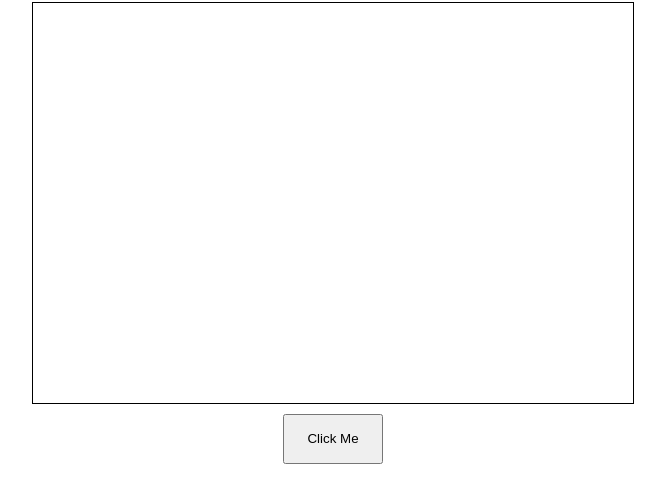
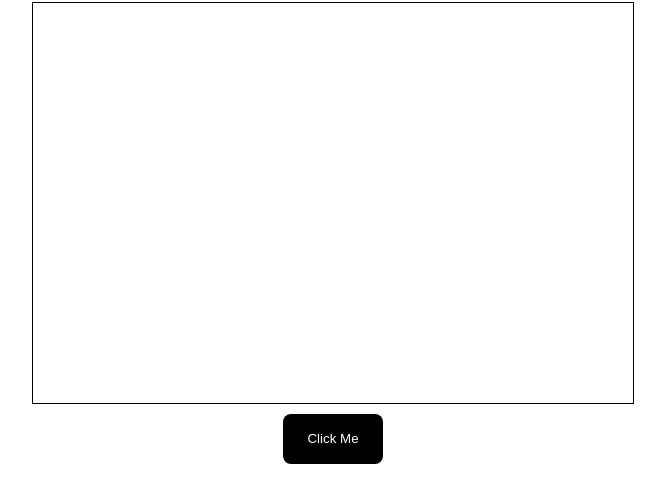
Before and after one commit to dilarangoding/dilarangoding.github.io, a plain HTML site: page index.html in a window 1280 px wide. Shown: the part 78-580 px from the top of the page, without its empty margins (307-972 px from the left). Drawn offline with Linux system fonts and the light colour scheme.

Commit message:
styling button

```diff
--- a/index.html
+++ b/index.html
@@ -29,8 +29,16 @@
     }
 
     button {
+      border:none;
+      border-radius: 8px;
+      background-color: rgb(0, 0, 0);
+      color: white;
       width: 100px;
       height: 50px;
+    }
+    button:hover{
+      box-shadow: rgba(146, 2, 2, 0.15) 1.95px 1.95px 2.6px;
+
     }
 
     @media only screen and (max-width: 400px) {
```
